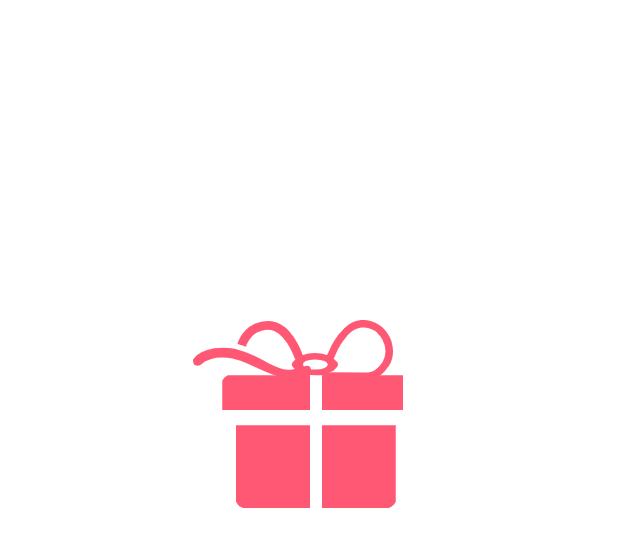
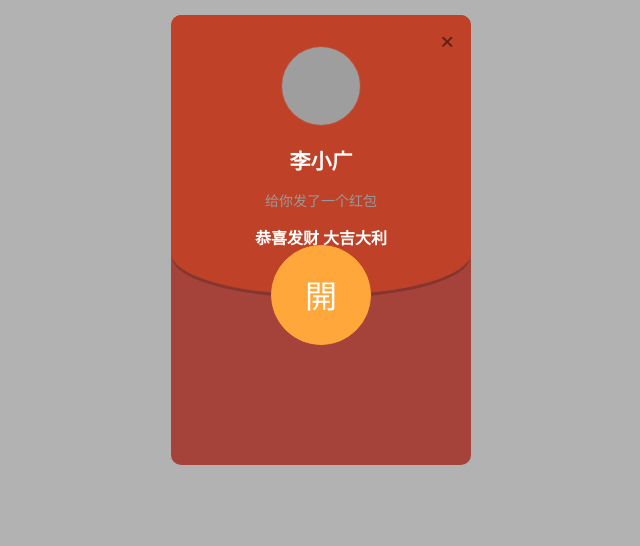
Before and after one commit to shaoshan279/1024_gift, a plain HTML site: page dist/gift/gift.html in a window 1280 px wide. Shown: the whole page, without its empty margins (319-959 px from the left). Drawn offline with nearby package versions, Linux system fonts and the light colour scheme; grey boxes are pictures that could not be loaded.

```diff
--- a/dist/gift/gift.html
+++ b/dist/gift/gift.html
@@ -2,31 +2,115 @@
 <html lang="en">
 <head>
     <meta charset="UTF-8">
-    <title>Title</title>
-    <link
-            rel="stylesheet"
-            href="https://cdnjs.cloudflare.com/ajax/libs/animate.css/4.1.1/animate.min.css"
-    />
+    <meta name="viewport" content="width=device-width,initial-scale=1,minimum-scale=1,maximum-scale=1,user-scalable=no" />
+    <title>拆红包</title>
+    <style>
+        * { margin: 0; padding: 0; box-sizing: border-box; }
+        html { color: #fff; font-size: 14px; }
+        .container {
+            text-align: center;
+            width: 100%;
+            max-width: 100%;
+            margin: 0 auto;
+            padding: 15px 5px;
+            background-color: rgba(0, 0, 0, 0.3);
+            height: 100%;
+            position: absolute;
+        }
+        .hongbao {
+            height: 450px;
+            width: 300px;
+            background: #A5423A;
+            border-radius: 10px;
+            margin: 0 auto;
+            position: relative;
+            overflow: hidden;
+        }
+        .topcontent {
+            height: 280px;
+            background-color: #bf4228;
+            border: 1px solid #bf4228;
+            border-radius: 10px 10px 50% 50%/10px 10px 15% 15%;
+            box-shadow: 0px 4px 0px -1px rgba(0, 0, 0, 0.2);
+            transition: transform 0.6s ease-in-out;
+        }
+        .avatar { position: relative; }
+        .avatar span {
+            position: absolute;
+            top: 10px;
+            right: 15px;
+            font-size: 2em;
+            font-weight: bolder;
+            color: rgba(0, 0, 0, 0.5);
+            transform: rotate(45deg);
+        }
+        .avatar img {
+            border: 1px solid #BD503A;
+            border-radius: 50%;
+            overflow: hidden;
+            margin-top: 10%;
+        }
+        .topcontent h2 { margin: 15px 0; }
+        .text { color: #999999; }
+        .desscription {
+            margin: 15px 0;
+            font-size: 16px;
+            font-weight: 600;
+        }
+        #chai {
+            display: inline-block;
+            width: 100px;
+            height: 100px;
+            border: 1px solid #ffA73A;
+            background-color: #FFA73A;
+            border-radius: 50%;
+            color: #fff;
+            font-size: 20px;
+            margin-top: -50px;
+            cursor: pointer;
+        }
+        #chai span { display: inline-block; margin-top: 25px; font-size: 32px;}
+        .hidden { display: none; }
+        .amount {
+            font-size: 24px;
+            font-weight: bold;
+            margin-top: 20px;
+            color: #FFD700; /* 金色 */
+        }
+    </style>
 </head>
-<style>
-    body {
-        overflow: hidden; /* 防止滚动条出现 */
+<body>
+<div class="container" id="container">
+    <div class="hongbao" id="hongbao">
+        <div class="topcontent" id="topcontent">
+            <div class="avatar">
+                <img src="../img/小弟-抠图.png" alt="" width="80px" height="80px"/>
+                <span id="close">+</span>
+            </div>
+            <h2>李小广</h2>
+            <span class="text">给你发了一个红包</span>
+            <div class="desscription">恭喜发财 大吉大利</div>
+        </div>
+        <div class="chai" id="chai">
+            <span>開</span>
+        </div>
+        <div class="amount hidden" id="amount">那都不是事儿</div>
+    </div>
+</div>
+<script>
+    var oChai = document.getElementById("chai");
+    var oClose = document.getElementById("close");
+    var oTopContent = document.getElementById("topcontent");
+    var oAmount = document.getElementById("amount");
+
+    oChai.onclick = function(){
+        oTopContent.style.transform = "translateY(-100%)"; // 拆开效果
+        oAmount.classList.remove("hidden"); // 显示金额
     }
 
-    .gift-box {
-        position: absolute;
-        left: 40%;
-        top: 40%;
-        width: 210px;
-        height: 200px;
-        background-image: url("../img/礼盒.png");
+    oClose.onclick = function(){
+        document.getElementById("container").style.display = "none";
     }
-
-</style>
-<body>
-<div class="gift-box animate__animated animate__flip"></div>
-
+</script>
 </body>
-<script>
-</script>
 </html>
--- a/dist/script.js
+++ b/dist/script.js
@@ -21,6 +21,7 @@
         oClose :document.getElementById("close"),
         oTopContent: document.getElementById("topcontent"),
         oAmount: document.getElementById("amount"),
+        soundEffect: document.getElementById('soundEffect')
     }
 
     let qaList = [
@@ -272,6 +273,7 @@
             elements.modal.classList.remove('d-none');
         } else if (type === 'redBox') {
             enableRedBoxClickEvent(question);
+            elements.soundEffect.play();
             elements.oContainer.classList.remove('d-none');
         }
 
```
Also changed, not shown: dist/index.html (+1 -0 lines), dist/favicon.ico (added), 1 other file.
